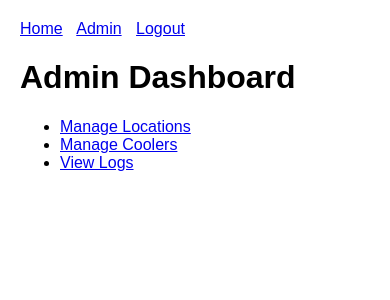
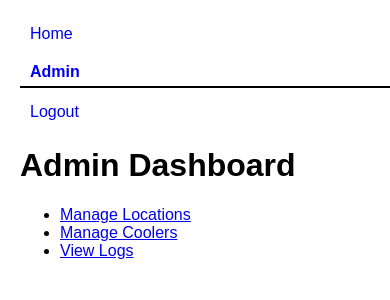
Before and after one commit to 0xCarti/TempTracker, a Flask app: page /admin in a window 390 px wide. Shown: the top 300 px of the page. Run offline with Flask 3, Linux system fonts and the light colour scheme; the visitor is signed in with stand-in values (Sample User, id 1).

Commit message:
Revamp navbar with responsive flexbox layout

```diff
--- a/static/style.css
+++ b/static/style.css
@@ -1,4 +1,34 @@
 body { font-family: Arial, sans-serif; margin: 20px; }
-nav a { margin-right: 10px; }
+
+.navbar {
+    display: flex;
+    gap: 10px;
+    flex-wrap: wrap;
+}
+
+.nav-link {
+    text-decoration: none;
+    padding: 5px 10px;
+}
+
+.nav-link:hover {
+    background-color: #f0f0f0;
+}
+
+.nav-link.active {
+    font-weight: bold;
+    border-bottom: 2px solid #000;
+}
+
+@media (max-width: 600px) {
+    .navbar {
+        flex-direction: column;
+        align-items: flex-start;
+    }
+    .nav-link {
+        width: 100%;
+    }
+}
+
 canvas { border: 1px solid #000; }
 form { margin-bottom: 20px; }
--- a/templates/base.html
+++ b/templates/base.html
@@ -7,13 +7,13 @@
     <title>Temp Tracker</title>
 </head>
 <body>
-<nav>
-    <a href="{{ url_for('index') }}">Home</a>
+<nav class="navbar">
+    <a class="nav-link {% if request.endpoint == 'index' %}active{% endif %}" href="{{ url_for('index') }}">Home</a>
     {% if session.get('admin_logged_in') %}
-    <a href="{{ url_for('admin_dashboard') }}">Admin</a>
-    <a href="{{ url_for('admin_logout') }}">Logout</a>
+    <a class="nav-link {% if request.endpoint == 'admin_dashboard' %}active{% endif %}" href="{{ url_for('admin_dashboard') }}">Admin</a>
+    <a class="nav-link" href="{{ url_for('admin_logout') }}">Logout</a>
     {% else %}
-    <a href="{{ url_for('admin_login') }}">Admin Login</a>
+    <a class="nav-link {% if request.endpoint == 'admin_login' %}active{% endif %}" href="{{ url_for('admin_login') }}">Admin Login</a>
     {% endif %}
 </nav>
 {% with messages = get_flashed_messages() %}
```
